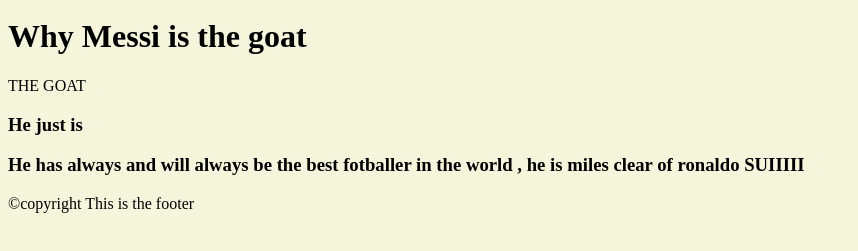
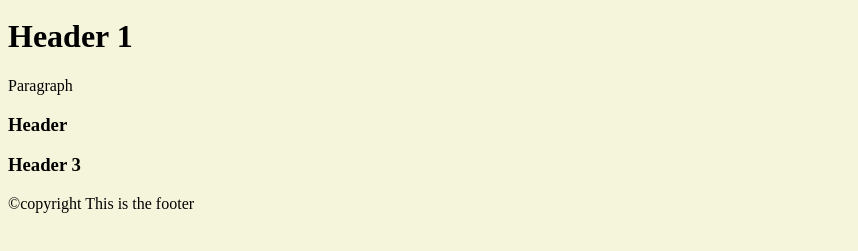
Before and after one commit to S00237750/TestProject, a plain HTML site: page index.html in a window 1280 px wide. Shown: the part 129-380 px from the top of the page, without its empty margins (0-858 px from the left). Drawn offline with Linux system fonts and the light colour scheme.

Commit message:
Update index.html

```diff
--- a/index.html
+++ b/index.html
@@ -11,15 +11,15 @@ l<html>
 <body>
      <header>
         <img src="Image/logo.png" atl="logo" height="100px">
-            <h1>Why Messi is the goat</h1>
+            <h1>Header 1</h1>
     </header>
-    <navigation><p>THE GOAT</p></navigation>
+    <navigation><p>Paragraph</p></navigation>
     <main>
         <section>
-            <h3>He just is</h3>
+            <h3>Header</h3>
             </section>
             <article>
-            <h3>He has always and will always be the best fotballer in the world , he is miles clear of ronaldo SUIIIII</h3>
+            <h3>Header 3</h3>
                 </article>
 
 
```
